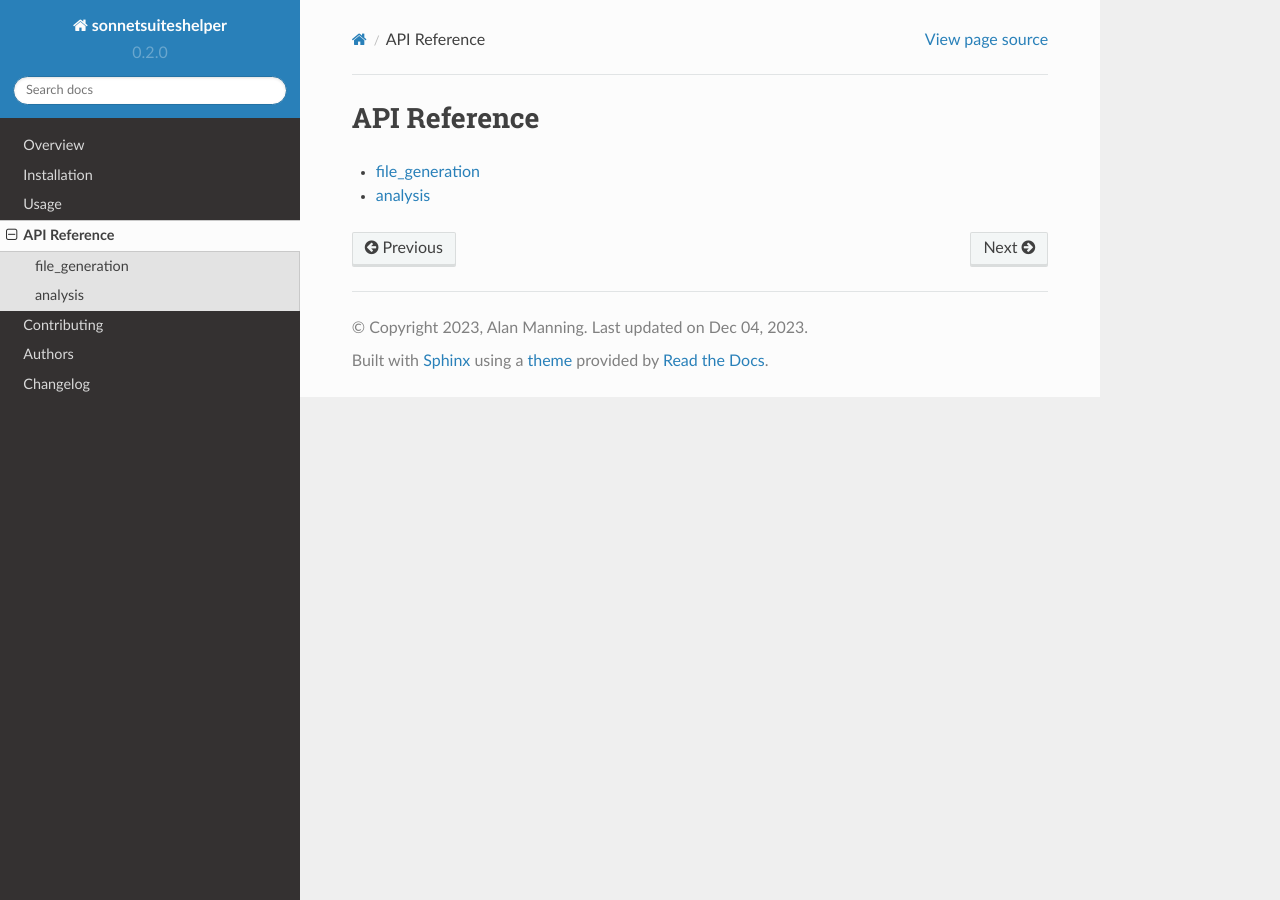
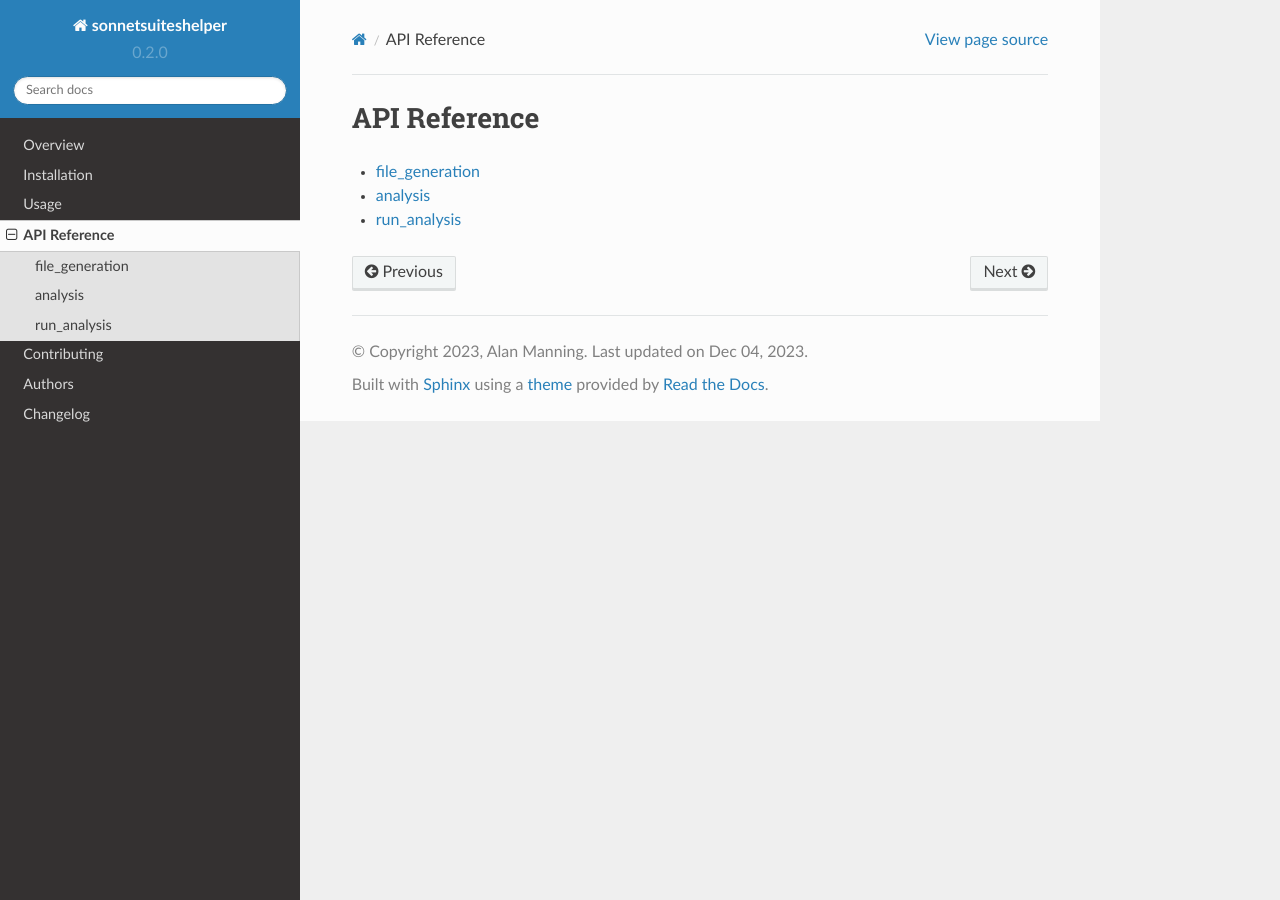
Before and after one commit to Alan-Manning/python-sonnetsuiteshelper, a Sphinx documentation site: the page built from docs/reference/index.rst, in a window 1280 px wide. Built offline with Sphinx 7.4.7 and the Read the Docs theme 2.0.0, drawn with Linux system fonts in a browser that asks for light colours.

Commit message:
adding the sonnet analyze basic functionality

```diff
--- a/docs/reference/index.rst
+++ b/docs/reference/index.rst
@@ -8,3 +8,4 @@
 
     file_generation
     analysis
+    run_analysis
--- /dev/null
+++ b/docs/reference/run_analysis.rst
@@ -0,0 +1,10 @@
+
+************
+run_analysis
+************
+
+
+
+==================
+
+.. autofunction:: sonnetsuiteshelper.run_analysis.analyze
```
Also changed, not shown: 1 other file.
